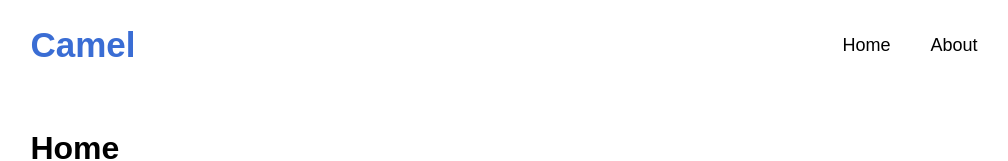
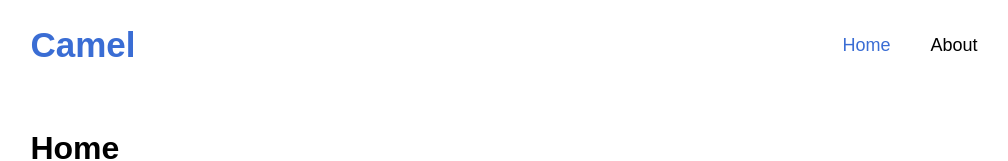
Before and after one commit to gfrnca/ReactBlogCamel, a React (Create React App) app: page / in a window 1280 px wide. Shown: the top 161 px of the page, without its empty margins (136-1144 px from the left). Built offline with nearby package versions, Linux system fonts and the light colour scheme.

Commit message:
Dinamismo na navbar (Estilo na rota ativa)

```diff
--- a/src/components/organisms/Navbar/Navbar.js
+++ b/src/components/organisms/Navbar/Navbar.js
@@ -14,14 +14,14 @@ const Navbar = () => {
       <ul>
         {/* Home */}
         <li>
-          <NavLink to='/'>
+          <NavLink to='/' className={({isActive}) => (isActive ? styles.active : '')}>
             Home
           </NavLink>
         </li>
 
         {/* About */}
         <li>
-          <NavLink to='/about'>
+          <NavLink to='/about' className={({isActive}) => (isActive ? styles.active : '')}>
             About
           </NavLink>
         </li>
--- a/src/components/organisms/Navbar/Navbar.module.css
+++ b/src/components/organisms/Navbar/Navbar.module.css
@@ -1,3 +1,7 @@
+.active {
+  color: #3a6dd4;
+}
+
 .navbar {
   width: 100%;
   height: 90px;
```
Also changed, not shown: src/index.css (line endings or trailing spaces).
